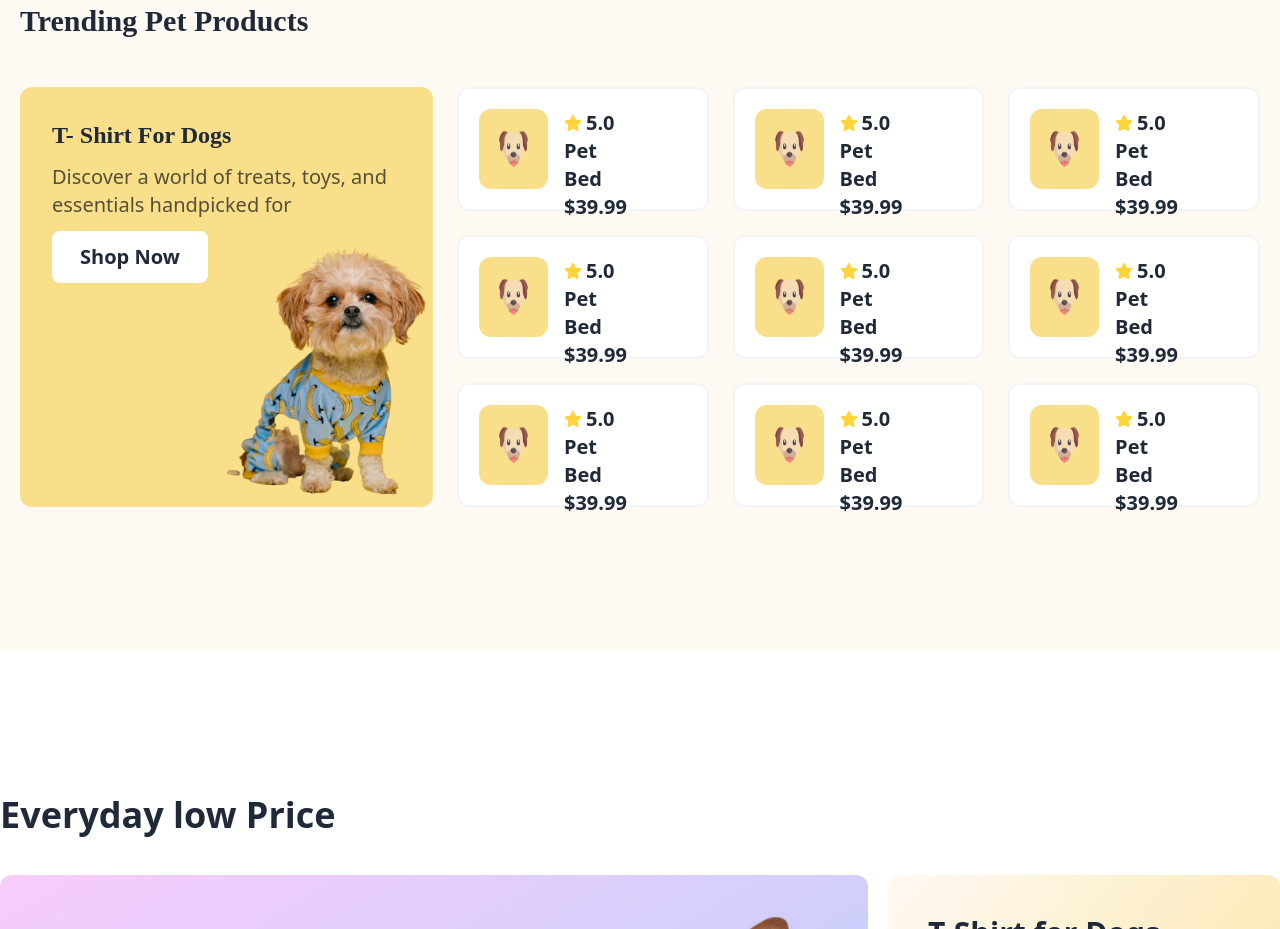
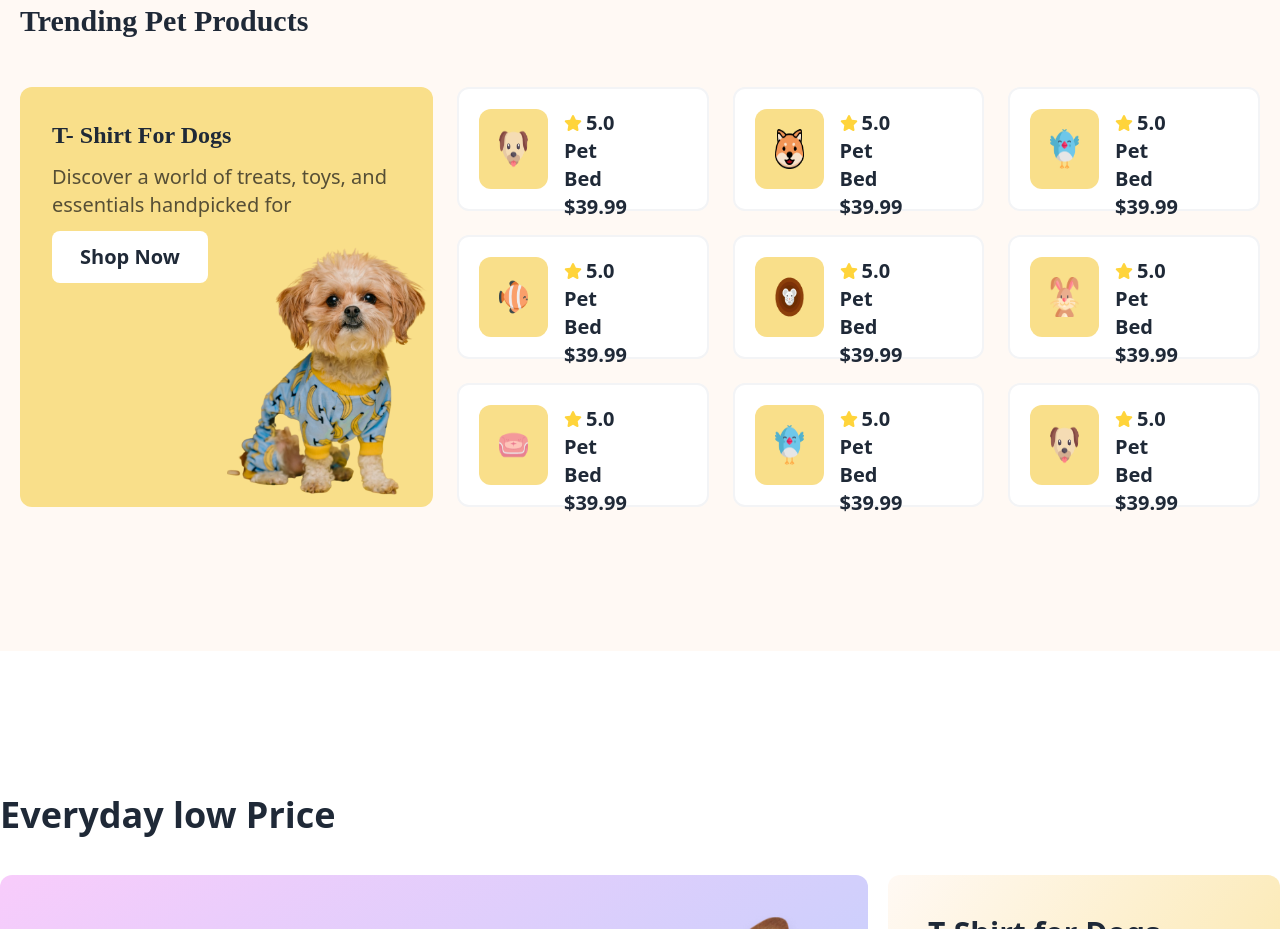
Before and after one commit to wdimran/assignment_03, a plain HTML site: page index.html in a window 1280 px wide. Shown: the part 1959-2888 px from the top of the page. Drawn offline with nearby package versions, Linux system fonts and the light colour scheme; a web font is replaced by a local one.

Commit message:
card image change

```diff
--- a/index.html
+++ b/index.html
@@ -361,7 +361,7 @@
                   <div class="h-20 w-20 bg-card-bg rounded-xl p-5">
                     <img
                       class="h-full w-full"
-                      src="./assets/dog-cartoon.png"
+                      src="./assets/cat-cartoon.png"
                       alt=""
                     />
                   </div>
@@ -396,7 +396,7 @@
                   <div class="h-20 w-20 bg-card-bg rounded-xl p-5">
                     <img
                       class="h-full w-full"
-                      src="./assets/dog-cartoon.png"
+                      src="./assets/bird-cartoon.png"
                       alt=""
                     />
                   </div>
@@ -431,7 +431,7 @@
                   <div class="h-20 w-20 bg-card-bg rounded-xl p-5">
                     <img
                       class="h-full w-full"
-                      src="./assets/dog-cartoon.png"
+                      src="./assets/fish-cartoon.png"
                       alt=""
                     />
                   </div>
@@ -466,7 +466,7 @@
                   <div class="h-20 w-20 bg-card-bg rounded-xl p-5">
                     <img
                       class="h-full w-full"
-                      src="./assets/dog-cartoon.png"
+                      src="./assets/mouse-cartoon.png"
                       alt=""
                     />
                   </div>
@@ -501,7 +501,7 @@
                   <div class="h-20 w-20 bg-card-bg rounded-xl p-5">
                     <img
                       class="h-full w-full"
-                      src="./assets/dog-cartoon.png"
+                      src="./assets/rabbit-cartoon.png"
                       alt=""
                     />
                   </div>
@@ -536,7 +536,7 @@
                   <div class="h-20 w-20 bg-card-bg rounded-xl p-5">
                     <img
                       class="h-full w-full"
-                      src="./assets/dog-cartoon.png"
+                      src="./assets/pet-couch.png"
                       alt=""
                     />
                   </div>
@@ -571,7 +571,7 @@
                   <div class="h-20 w-20 bg-card-bg rounded-xl p-5">
                     <img
                       class="h-full w-full"
-                      src="./assets/dog-cartoon.png"
+                      src="./assets/bird-cartoon.png"
                       alt=""
                     />
                   </div>
```
